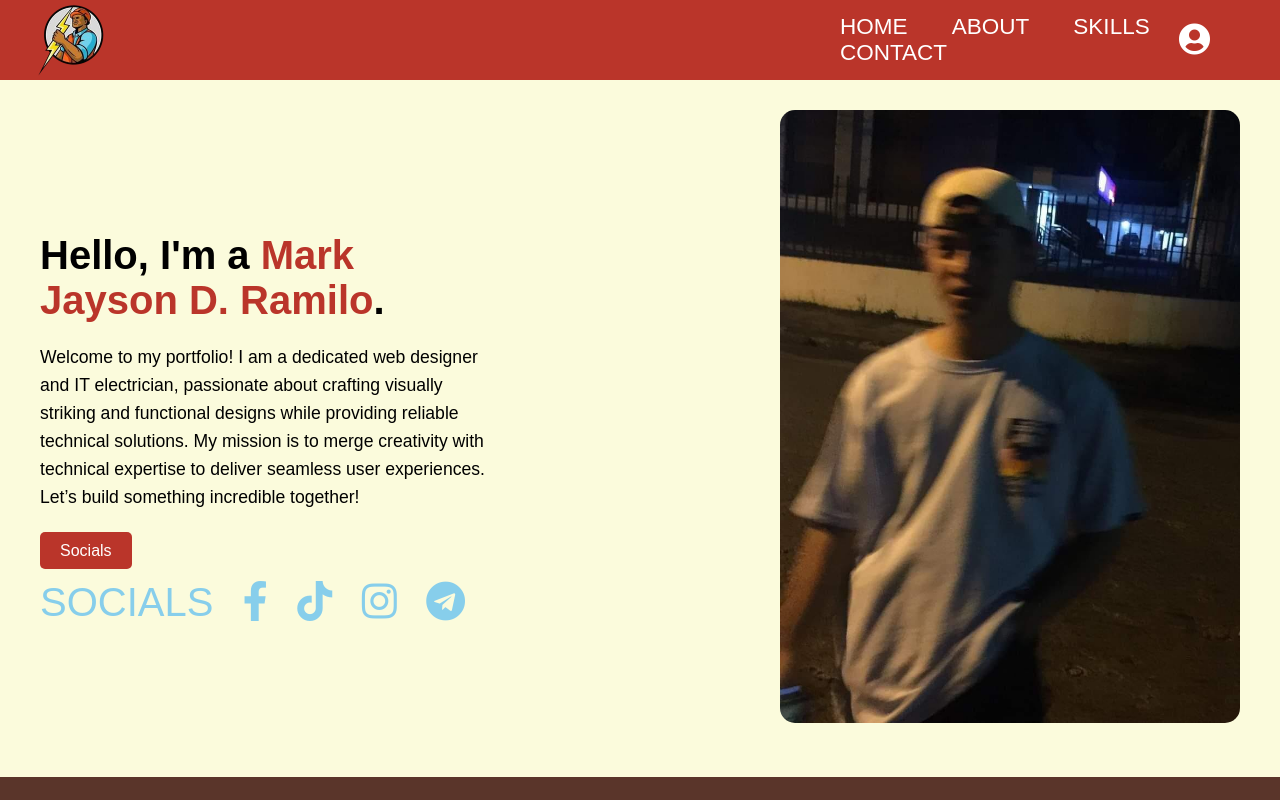
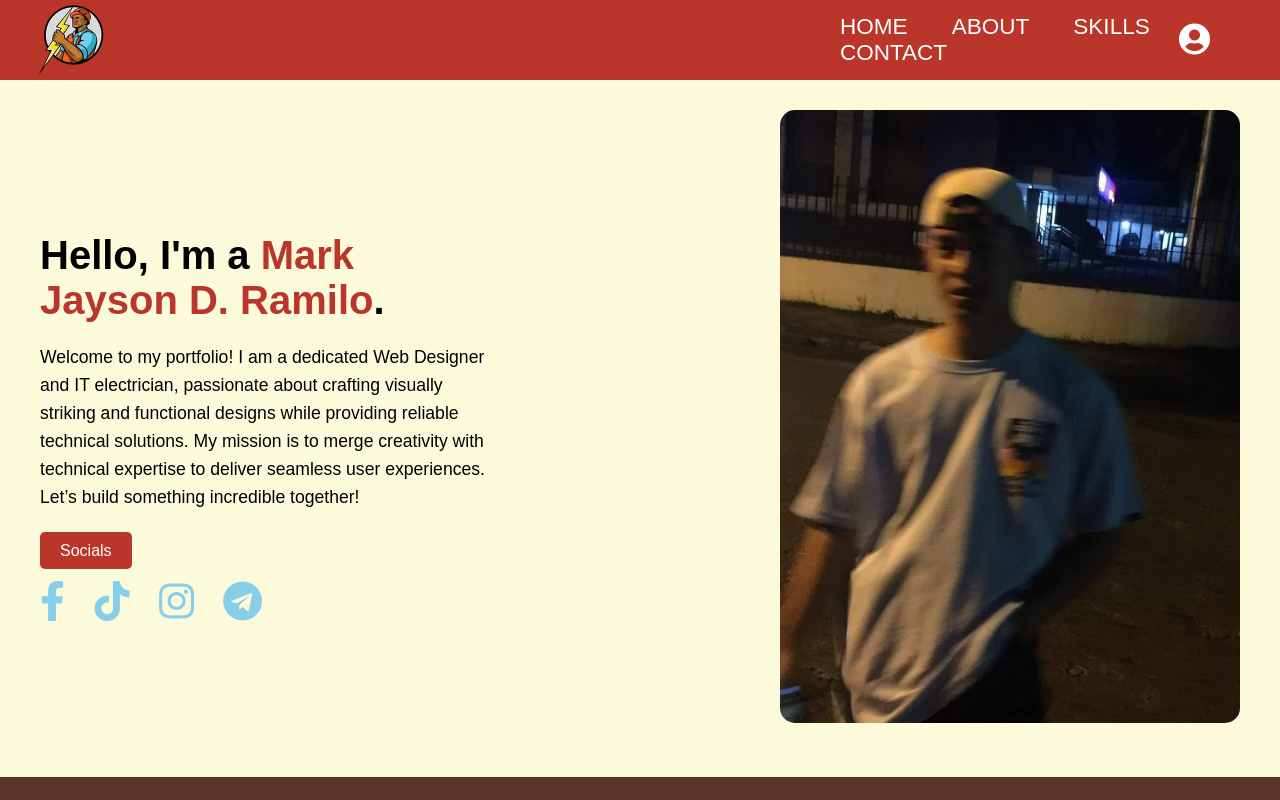
Before and after one commit to shampooday/Hands-On-Finals-ni-Ramilo, a plain HTML site: page index.html in a window 1280 px wide. Shown: the top 800 px of the page. Drawn offline with Linux system fonts and the light colour scheme.

Commit message:
index.html

```diff
--- a/index.html
+++ b/index.html
@@ -26,15 +26,15 @@
         <div class="hero-container">
             <div class="hero-text">
                 <h1>Hello, I'm a <span class="highlight">Mark Jayson D. Ramilo</span>.</h1>
-                <p>Welcome to my portfolio! I am a dedicated web designer and IT electrician, passionate about crafting visually striking and functional designs while providing reliable technical solutions. My mission is to merge creativity with technical expertise to deliver seamless user experiences. Let’s build something incredible together!
+                <p>Welcome to my portfolio! I am a dedicated Web Designer and IT electrician, passionate about crafting visually striking and functional designs while providing reliable technical solutions. My mission is to merge creativity with technical expertise to deliver seamless user experiences. Let’s build something incredible together!
 
                 </p>
                 <div class="hero-buttons">
-                    <a href="Socials" class="btn">Socials</a>
+                    <a href="#socials" class="btn">Socials</a>
+
 
                 </div>
                 <div class="social-links">
-                    <a href="#socials">SOCIALS<span></span></a>
                     <a href="https://www.facebook.com/mj.ramilo.825225"><i class="fab fa-facebook-f"></i></a>
                     <a href="https://www.tiktok.com/@shootshotshit00?_t=8rvzECuzZUW&_r=1"><i class="fab fa-tiktok"></i></a>
                     <a href="https://www.instagram.com/frui_tcocktail/"><i class="fab fa-instagram"></i></a>
```
